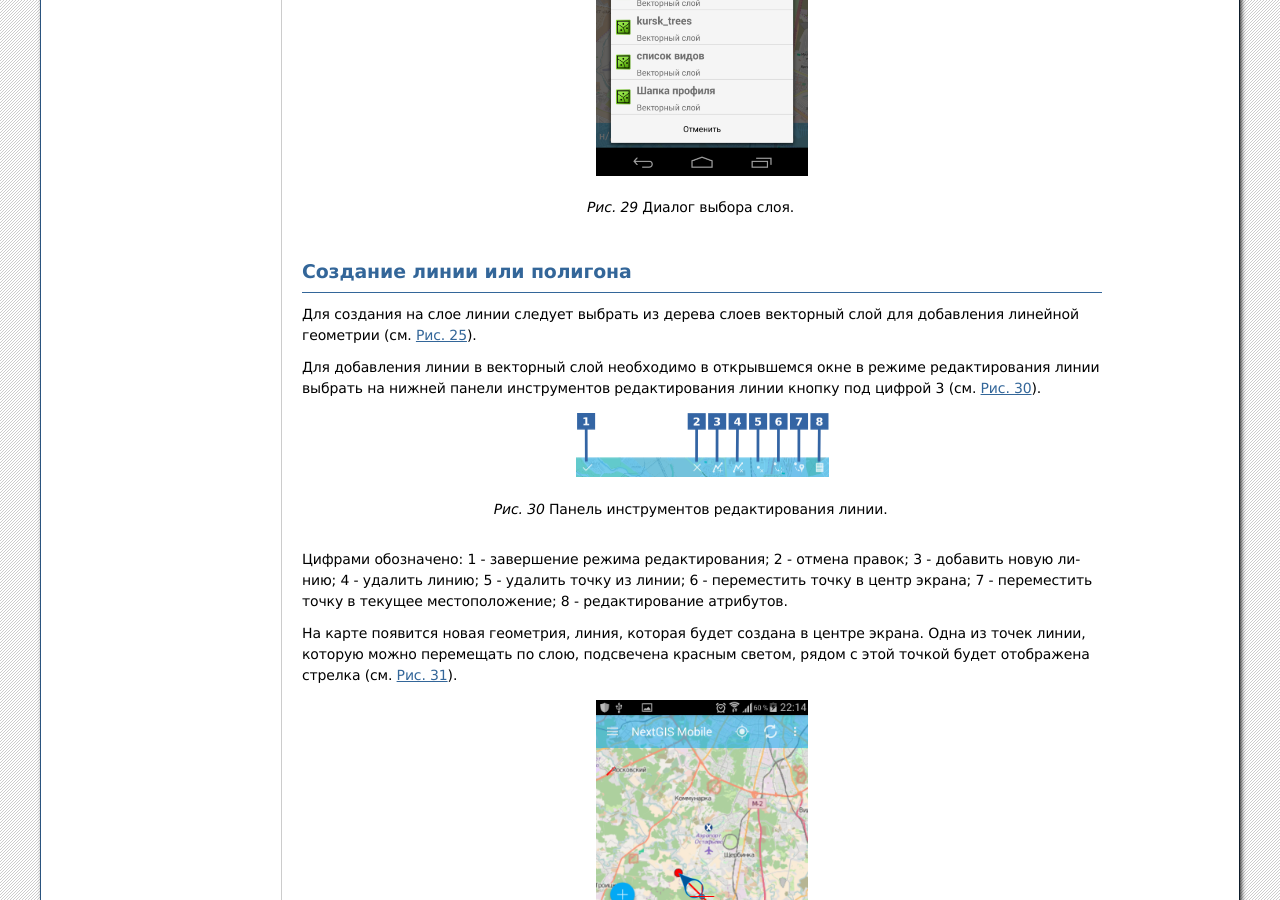
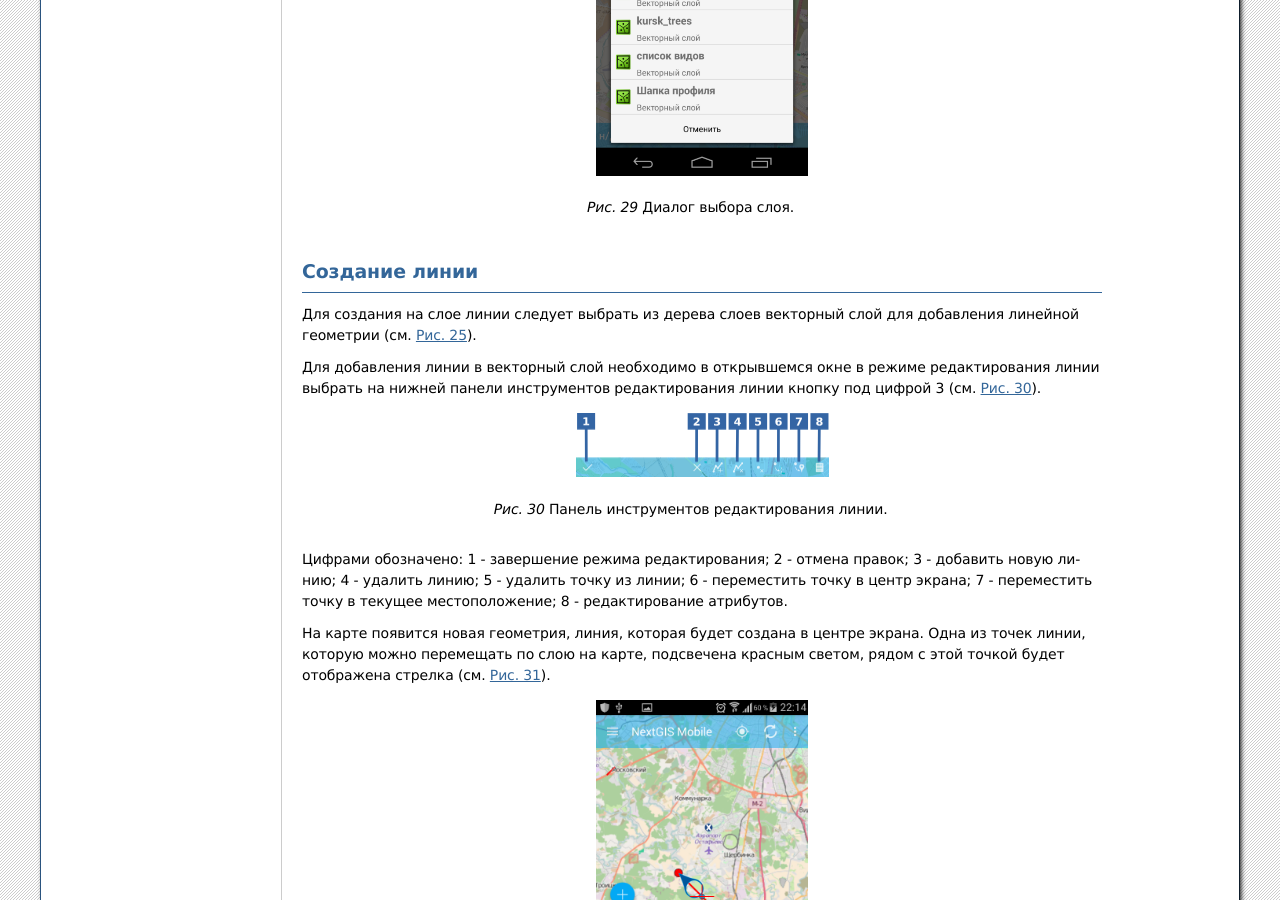
Before and after one commit to nextgis/docs_ngmobile, a Sphinx documentation site: the page built from source/editing.rst, in a window 1280 px wide and 900 px high, scrolled down 3226 px. Built offline with Sphinx 7.4.7, drawn with Linux system fonts in a browser that asks for light colours; formulas are drawn with MathJax 3; some of the changed text lies outside the part shown.

Commit message:
создание новой геометрии, линия

```diff
--- a/source/editing.rst
+++ b/source/editing.rst
@@ -105,9 +105,8 @@
 
    Диалог выбора слоя.
 
-
-Создание линии или полигона
-----------------------------
+Создание линии
+----------------
 
 Для создания на слое линии следует выбрать из дерева слоев векторный слой для
 добавления линейной геометрии (см. :numref:`ngmobile_select_layer_dialogtch_pic`).
@@ -128,7 +127,7 @@
 8 - редактирование атрибутов.
 
 На карте появится новая геометрия, линия, которая будет создана в центре экрана.
-Одна из точек линии, которую можно перемещать по слою, подсвечена красным светом,
+Одна из точек линии, которую можно перемещать по слою на карте, подсвечена красным светом,
 рядом с этой точкой будет отображена стрелка (см. :numref:`ngmobile_creating_lines_pic`).
 
 .. figure:: _static/creating_lines.png
```
